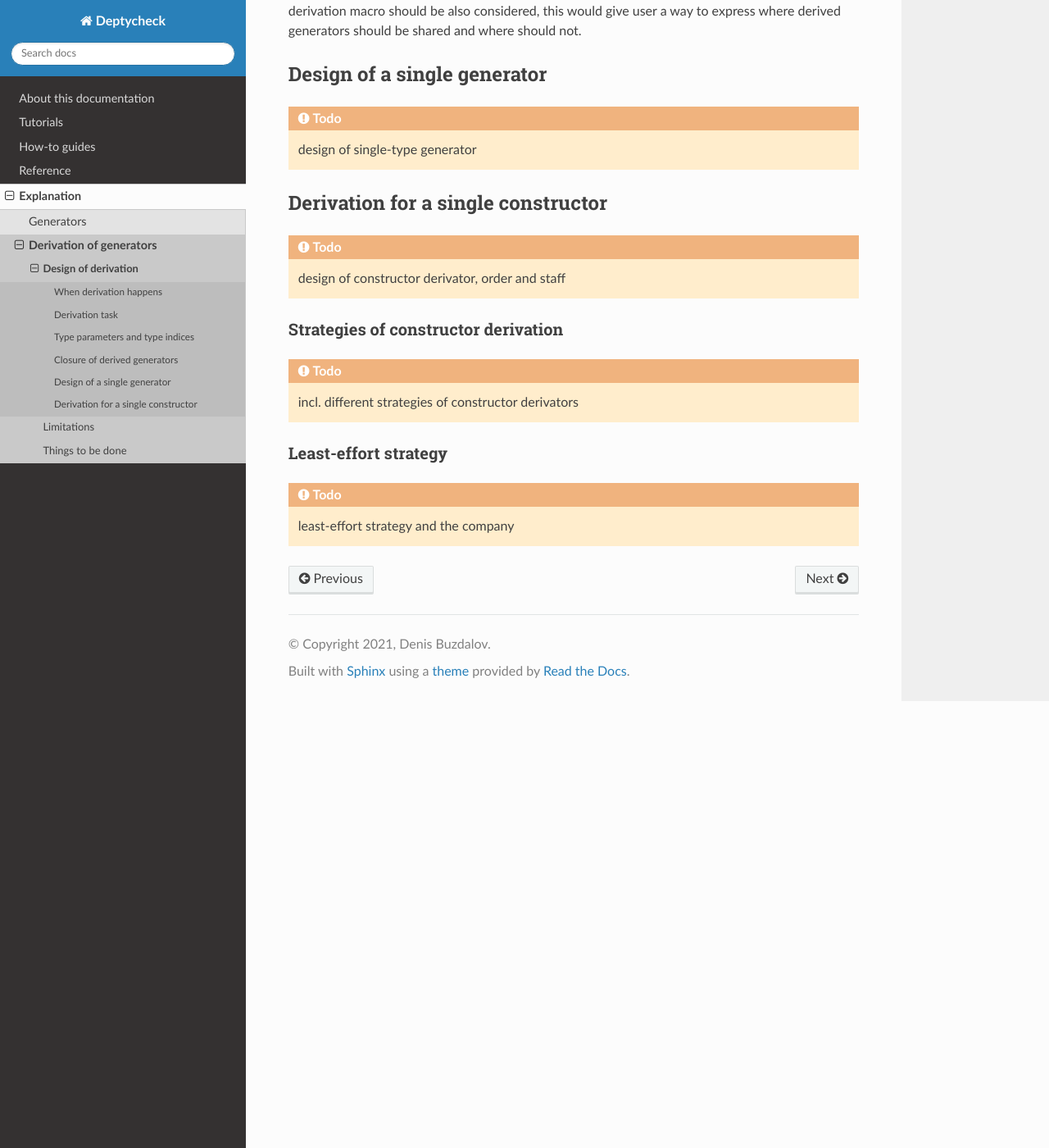
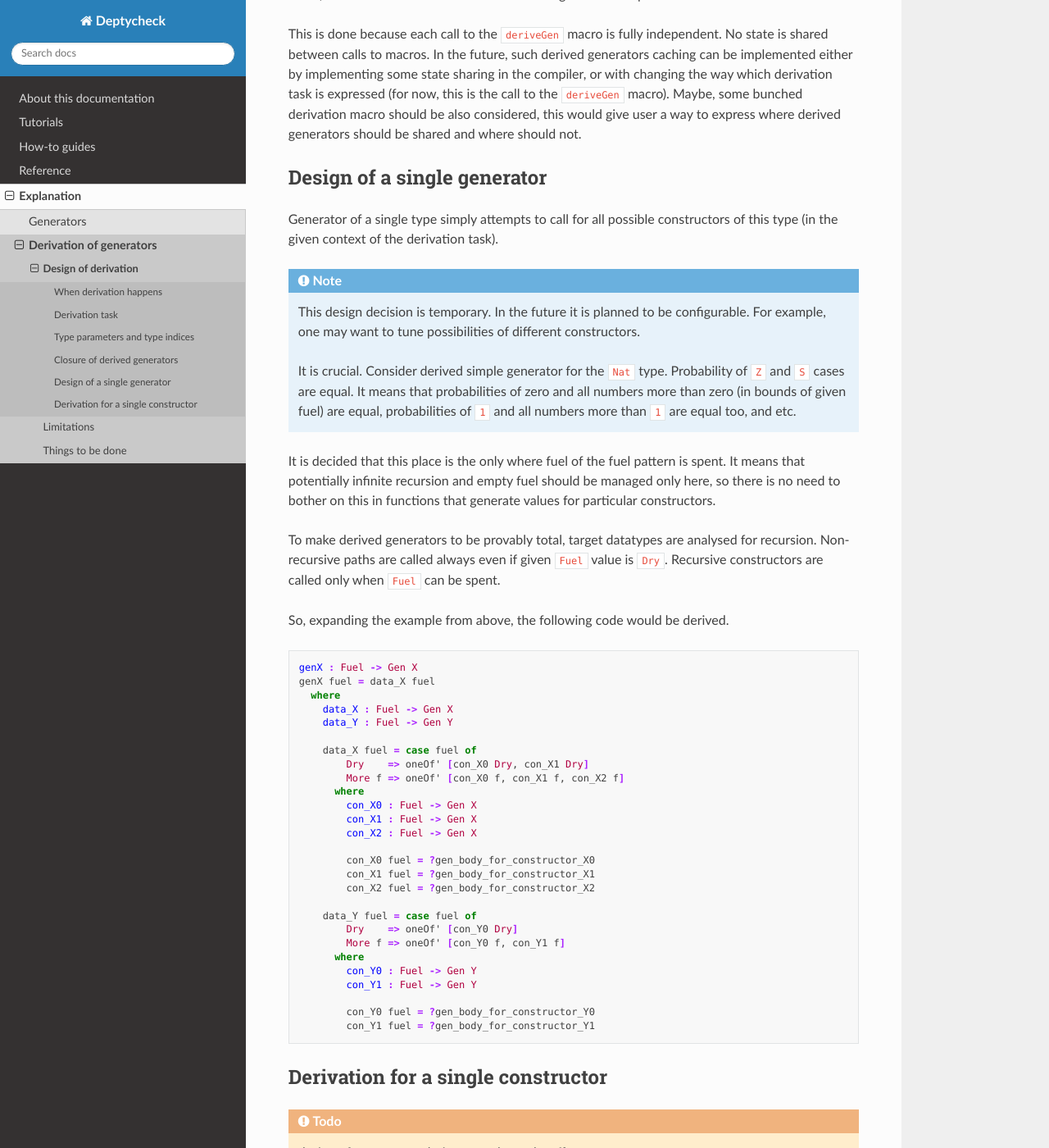
Before and after one commit to buzden/deptycheck, a Sphinx documentation site: the page built from docs/source/explanation/derivation/design.md, in a window 1280 px wide and 1400 px high, scrolled down 4902 px. Shown: the whole window at 82% size. Built offline with Sphinx 7.4.7 and the Read the Docs theme 2.0.0, drawn with Linux system fonts in a browser that asks for light colours; some of the changed text lies outside the part shown.

Commit message:
[ doc ] Design of a single generator is explained

````diff
--- a/docs/source/explanation/derivation/design.md
+++ b/docs/source/explanation/derivation/design.md
@@ -196,15 +196,25 @@ genX = deriveGen
 
 In this case, derived generator function would have the following structure.
 
+<!-- idris
+namespace GenCloj {
+-->
 ```idris
 genX : Fuel -> Gen X
-genX fuel = gX fuel
+genX fuel = data_X fuel
   where
-    gX : Fuel -> Gen X
-    gY : Fuel -> Gen Y
-    gX fuel = ?xs_gen_body
-    gY fuel = ?ys_gen_body
+    data_X : Fuel -> Gen X
+    data_Y : Fuel -> Gen Y
+    data_X fuel = ?xs_gen_body
+    data_Y fuel = ?ys_gen_body
 ```
+<!-- idris
+  }
+-->
+
+:::{note}
+Here and below we leave holes like `?xs_gen_body` for the code that is actually derived but which derivation process is explained below.
+:::
 
 :::{todo}
 Maybe, more realistic example, e.g. alternating list of e.g. `Nat`s and `String`s.
@@ -224,9 +234,65 @@ this would give user a way to express where derived generators should be shared
 
 ## Design of a single generator
 
-:::{todo}
-design of single-type generator
+Generator of a single type simply attempts to call for all possible constructors of this type (in the given context of the derivation task).
+
+:::{note}
+This design decision is temporary.
+In the future it is planned to be configurable.
+For example, one may want to tune possibilities of different constructors.
+
+It is crucial.
+Consider derived simple generator for the `Nat` type.
+Probability of `Z` and `S` cases are equal.
+It means that probabilities of zero and all numbers more than zero (in bounds of given fuel) are equal,
+probabilities of `1` and all numbers more than `1` are equal too, and etc.
 :::
+
+It is decided that this place is the only where fuel of the fuel pattern is spent.
+It means that potentially infinite recursion and empty fuel should be managed only here,
+so there is no need to bother on this in functions that generate values for particular constructors.
+
+To make derived generators to be provably total, target datatypes are analysed for recursion.
+Non-recursive paths are called always even if given `Fuel` value is `Dry`.
+Recursive constructors are called only when `Fuel` can be spent.
+
+So, expanding the example from above, the following code would be derived.
+
+<!-- idris
+namespace SingleGen {
+-->
+```idris
+genX : Fuel -> Gen X
+genX fuel = data_X fuel
+  where
+    data_X : Fuel -> Gen X
+    data_Y : Fuel -> Gen Y
+
+    data_X fuel = case fuel of
+        Dry    => oneOf' [con_X0 Dry, con_X1 Dry]
+        More f => oneOf' [con_X0 f, con_X1 f, con_X2 f]
+      where
+        con_X0 : Fuel -> Gen X
+        con_X1 : Fuel -> Gen X
+        con_X2 : Fuel -> Gen X
+
+        con_X0 fuel = ?gen_body_for_constructor_X0
+        con_X1 fuel = ?gen_body_for_constructor_X1
+        con_X2 fuel = ?gen_body_for_constructor_X2
+
+    data_Y fuel = case fuel of
+        Dry    => oneOf' [con_Y0 Dry]
+        More f => oneOf' [con_Y0 f, con_Y1 f]
+      where
+        con_Y0 : Fuel -> Gen Y
+        con_Y1 : Fuel -> Gen Y
+
+        con_Y0 fuel = ?gen_body_for_constructor_Y0
+        con_Y1 fuel = ?gen_body_for_constructor_Y1
+```
+<!-- idris
+  }
+-->
 
 ## Derivation for a single constructor
 
````
